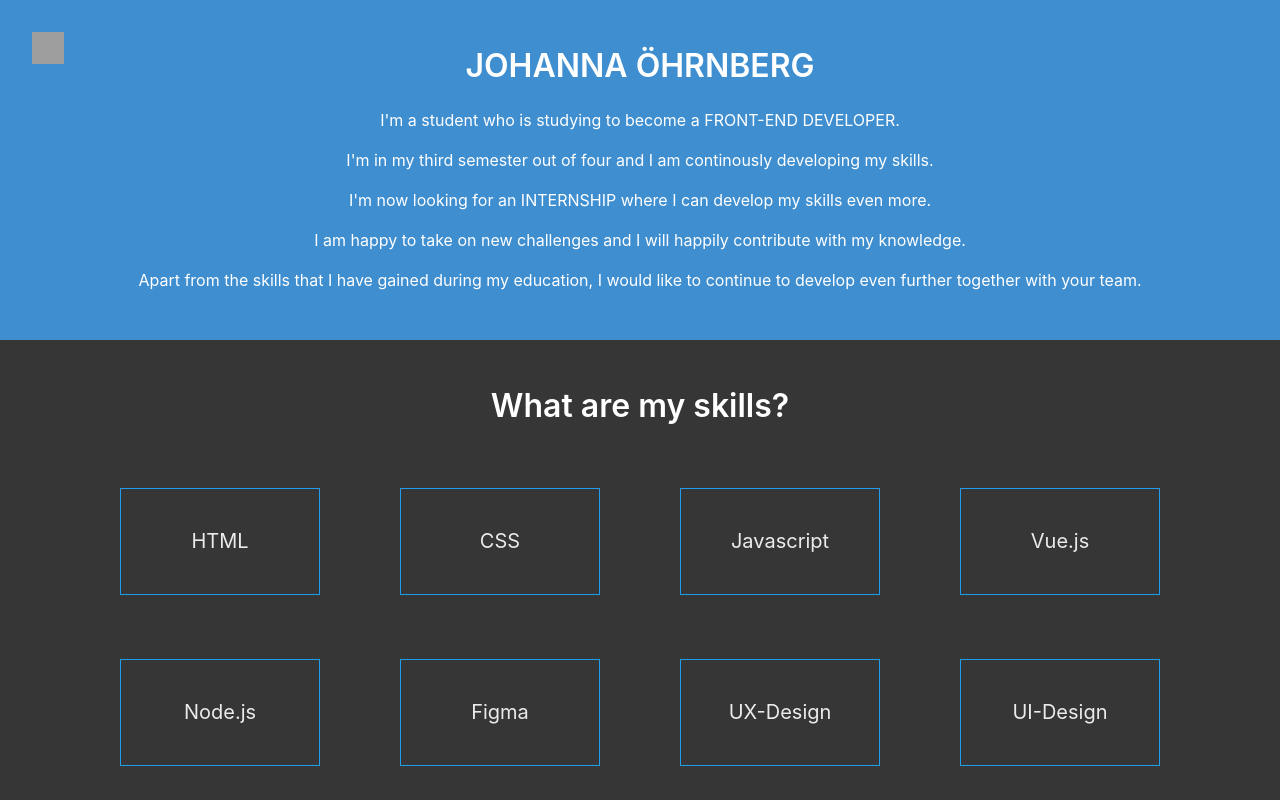
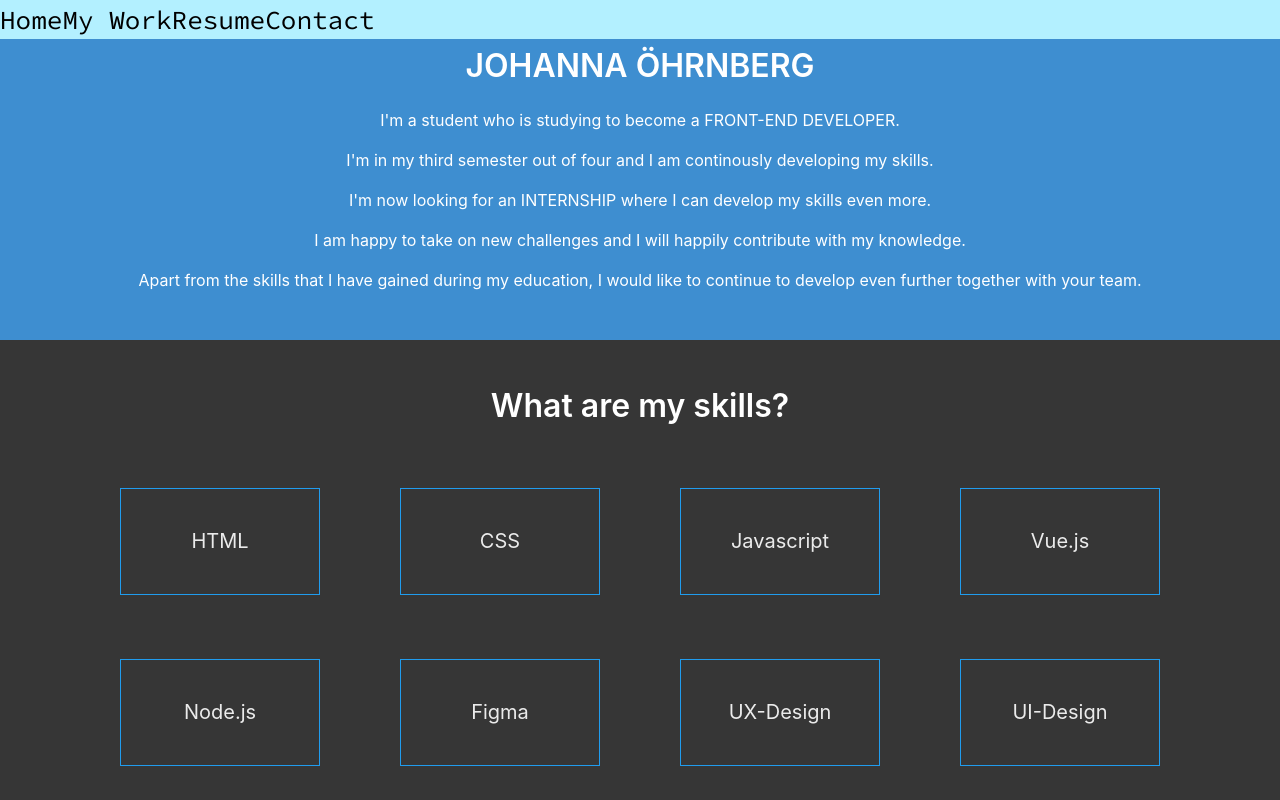
Before and after one commit to jensengbg-johanna-ohrnberg/portfolio, a Vue app: page / in a window 1280 px wide. Shown: the top 800 px of the page. Built offline with nearby package versions, Linux system fonts and the light colour scheme; grey boxes are pictures that could not be loaded.

Commit message:
Update App.vue

```diff
--- a/src/App.vue
+++ b/src/App.vue
@@ -1,24 +1,20 @@
 <template>
   <div id="app">
-    <header>
-        <section id="mySidenav" class="sidenav">
-            <a href="javascript:void(0)" class="closebtn" onclick="closeNav()"><img class="closemenu" src="img/cross.png" alt="Close Button"></a>
-            <a class="menuitem" href="index.html">Home</a>
-            <a class="menuitem" href="work.html">My Work</a>
-            <a class="menuitem" href="resume.html">Resume</a>
-            <a class="menuitem" href="contact.html">Contact</a>
-        </section>
-        <span class="openbtn" onclick="openNav()"><img class="menubtn" src="img/menu.png" alt="Menu Button"></span>
-    </header>
-    <!--<nav id="nav" class="navbar is-black" role="navigation" aria-label="dropdown navigation">
-      <router-link class="navbar-item" to="/">Home</router-link>
-      <router-link class="navbar-item" to="/mywork">My Work</router-link>
-      <router-link class="navbar-item" to="/about">Resume</router-link>
-      <router-link class="navbar-item" to="/contact">Contact</router-link>
-    </nav>-->
+    <nav id="nav" role="navigation" aria-label="dropdown navigation">
+      <router-link class="menuitem" to="/">Home</router-link>
+      <router-link class="menuitem" to="/mywork">My Work</router-link>
+      <router-link class="menuitem" to="/about">Resume</router-link>
+      <router-link class="menuitem" to="/contact">Contact</router-link>
+    </nav>
     <router-view />
   </div>
 </template>
+
+<script>
+export default {
+
+}
+</script>
 
 <style lang="scss">
   @import url('https://fonts.googleapis.com/css2?family=Balsamiq+Sans&family=Source+Code+Pro&display=swap');
@@ -30,60 +26,26 @@
   #app {
     background-color: rgb(214, 250, 255);
   }
-  .sidenav {
-    height: 100%;
-    width: 0;
+  #nav {
+    width: 100%;
     position: fixed;
-    z-index: 1;
     top: 0;
     left: 0;
+    right: 0;
     background-color: #B3F0FF;
-    overflow-x: hidden;
-    transition: 0.5s;
-    padding-top: 8rem;
   }
 
-  .sidenav a {
+  .menuitem {
+      margin-top: 4rem;
       text-align: center;
       text-decoration: none;
       font-size: 26px;
       font-family: 'Source Code Pro', monospace;
       color: #000000;
-      display: block;
-      transition: 0.3s;
   }
 
-  .sidenav a:hover {
+  .menuitem:hover {
       color: #00CCFF;
-  }
-
-  .menuitem {
-      margin-top: 4rem;
-  }
-
-  .sidenav .closebtn {
-      position: absolute;
-      top: 2rem;
-      right: 2rem;
-      font-size: 36px;
-  }
-
-  #main,
-  #footer {
-      transition: margin-left .5s;
-  }
-
-  .openbtn {
-      position: fixed;
-      top: 2rem;
-      left: 2rem;
-      cursor: pointer;
-  }
-
-  .menubtn,
-  .closemenu {
-      width: 2rem;
-      height: 2rem;
   }
   /*#nav {
     display: flex;
```
